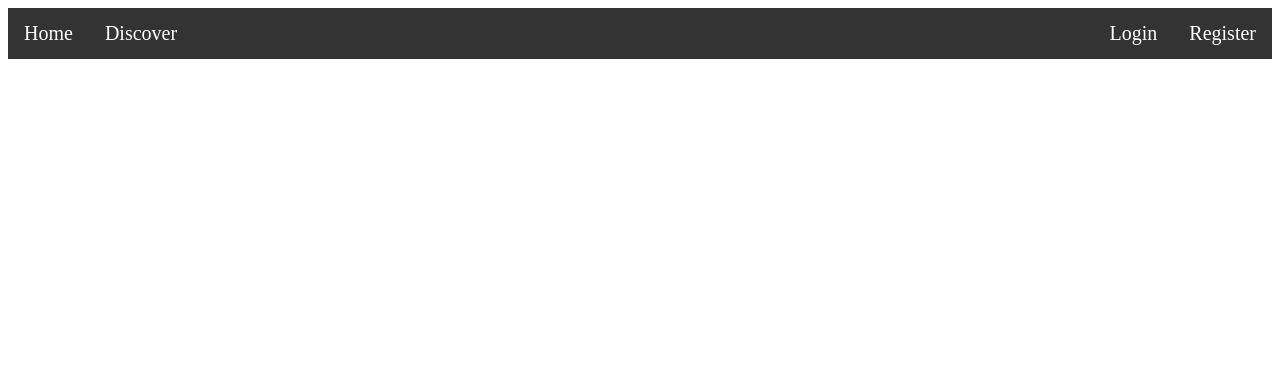
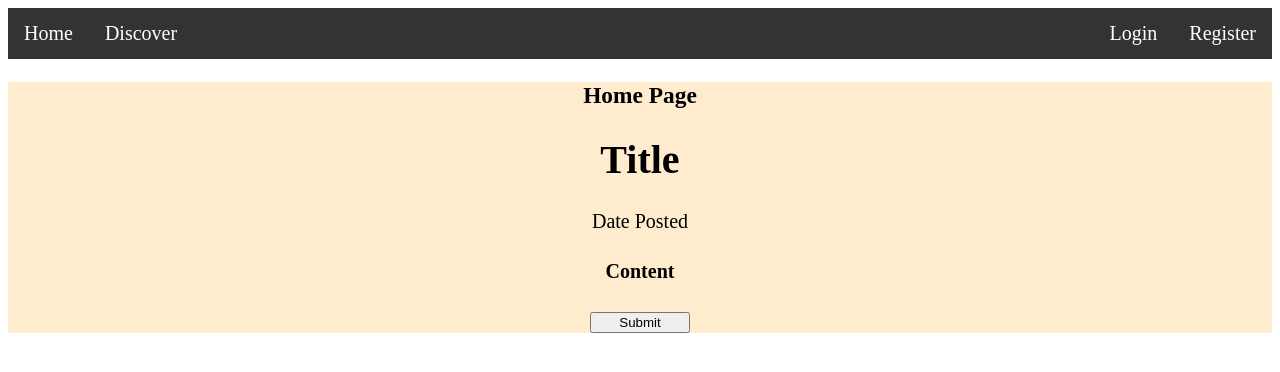
Before and after one commit to soga2001/BasedBook, a React (Create React App) app in the folder front_end/: page /Home in a window 1280 px wide. Shown: the top 372 px of the page. Built offline with nearby package versions, Linux system fonts and the light colour scheme.

Commit message:
Completed get user posts endpoint which returns all the post the logged in user has made.

```diff
--- /dev/null
+++ b/front_end/src/Home.tsx
@@ -0,0 +1,38 @@
+import React, {Component} from 'react'
+import axios from 'axios'
+
+
+class Home extends Component {
+    state = {err: "", data: []}
+
+    home = (e: any) => {
+        e.preventDefault();
+        axios.get("http://127.0.0.1:5000/post")
+        .then((res) => {
+            this.setState({data: res.data})
+            console.log(this.state.data[0])
+            console.log(this.state.data[1])
+            console.log(this.state.data[2])
+            console.log(this.state.data[3])
+            console.log(this.state.data[4])
+        })
+    }
+
+    render() {
+        return(
+            <div className="App">
+                <h3>Home Page</h3>
+
+                <div>
+                    <h1>Title</h1>
+                    <p>Date Posted</p>
+                    <h4>Content</h4>
+                </div>
+                <button onClick={this.home}>Submit</button>
+            </div>
+
+        )
+    }
+}
+
+export default Home;
--- a/front_end/src/Navbar.tsx
+++ b/front_end/src/Navbar.tsx
@@ -9,7 +9,7 @@ function Navbar() {
           <div>
             <ul>
               <div className="left" >
-                <li active-style={{background: "red", color: "white"}}><a href="/App">Home</a></li>
+                <li active-style={{background: "red", color: "white"}}><a href="/Home">Home</a></li>
                 <li><a href="/Discover">Discover</a></li>
                 {/* <li><a href="/Contact">Contact</a></li> */}
               </div>
--- a/front_end/src/index.tsx
+++ b/front_end/src/index.tsx
@@ -2,7 +2,7 @@ import React from 'react';
 import ReactDOM from 'react-dom';
 import './index.css';
 import Navbar from './Navbar';
-import App from './App';
+import Home from './Home';
 import Register from './Register';
 import Login from './Login';
 import reportWebVitals from './reportWebVitals';
@@ -14,7 +14,7 @@ ReactDOM.render(
     <Navbar />
     <Router>
         <Switch>
-          <Route path="/" exact component={App}/>
+          <Route path="/Home" exact component={Home}/>
           <Route path="/Login" exact component={Login}/>
           <Route path="/Register" exact component={Register}/>
         </Switch>
```
Also changed, not shown: 1 other file (tests, documents, lock files or other folders).
